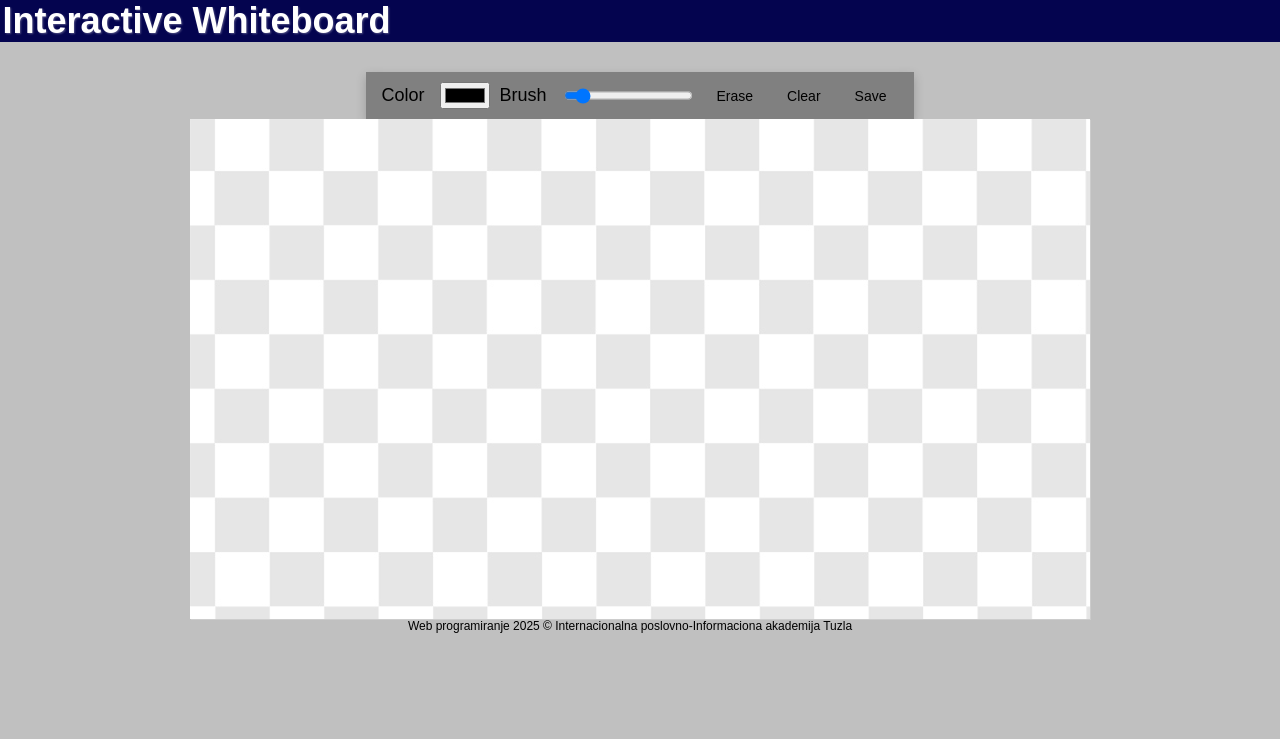
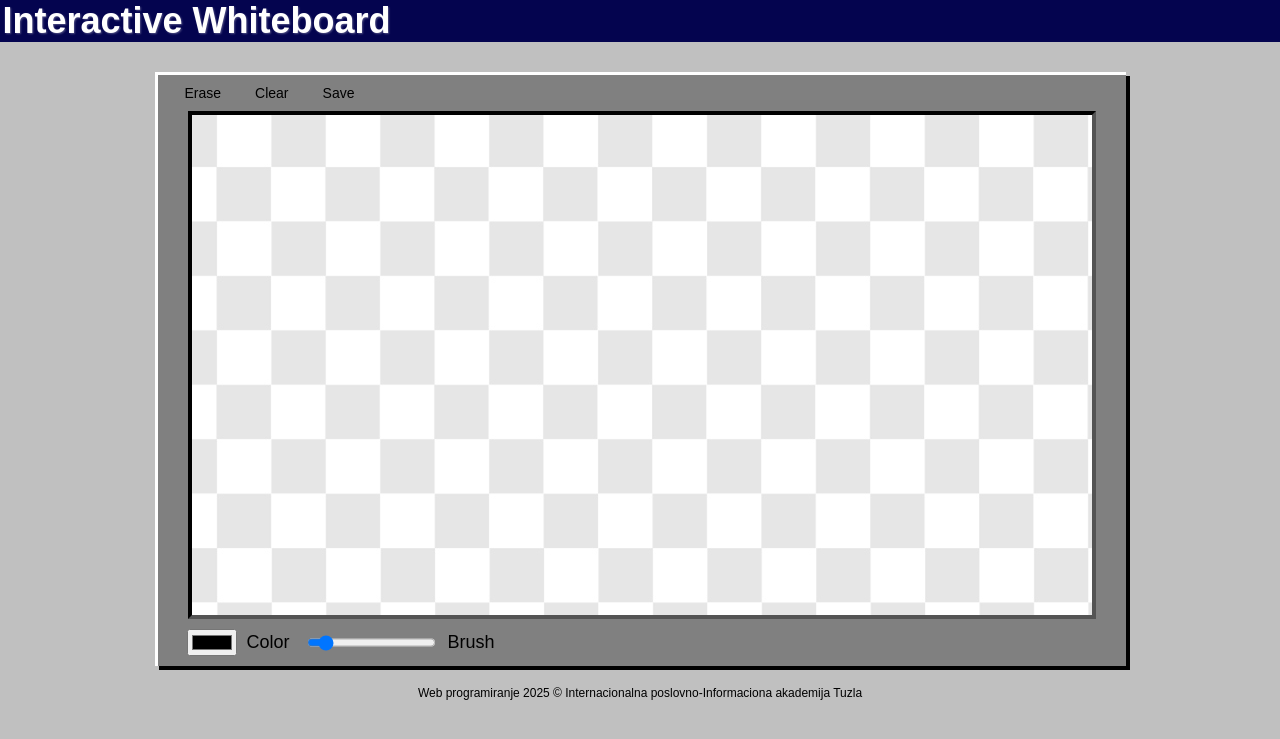
Before and after one commit to kenan324/Vjezbe-iz-Web-programiranja, a PHP site: page /studentGames/interactiveWhiteboard/interactiveWhiteboard.html in a window 1280 px wide. Shown: the top 739 px of the page. Run offline with PHP 8.4, Linux system fonts and the light colour scheme.

Commit message:
feat: update page layout for MS 90 styling
Reworked the page layout to include sidebars. Adjusted
padding/margin in the toolbar for improved readability.
Added border and boxshadow to the .container to
match MS 90 style. Changed the margin of
footer to separate from .container. And remove
boxshadow from canvas.

bugfix: prevent top toolbar buttons from altering
padding.

```diff
--- a/Projekat_1/studentGames/interactiveWhiteboard/css/stylesheet.css
+++ b/Projekat_1/studentGames/interactiveWhiteboard/css/stylesheet.css
@@ -21,22 +21,56 @@ h1{
 
 }
 
-.toolbar{
+.toolbar, .sidebar{
     background: #808080;
     padding: 10px 15px;
-    box-shadow: 0 4px 10px rgba(0,0,0,0.2);
     display: flex;
     flex-wrap: wrap;
     text-align: center;
-    justify-content: center;
     gap: 10px;
 
 }
+
+.toolbar{
+    box-shadow:4px 4px rgba(0,0,0,1);
+    border:3px rgb(255, 255, 255);
+    border-style:solid;
+    border-bottom: 2px;
+    border-right:0px;
+    z-index: 1;
+    position: relative;
+}
+
+.sidebar{
+    box-shadow: 4px 4px rgba(0,0,0,1);
+    border-left:solid 3px white;
+    z-index: 1;
+}
+.sidebar:last-child{
+    border: none;
+}
+
+.toolbar:last-child{
+    padding-left: 29px;
+    border-top: 2px;
+    box-shadow: 4px 4px rgba(0,0,0,1);
+    z-index: 2;
+    position: relative;
+}
+
 
 .toolbar label{
     margin: 0 5px 0 0;
     padding-top: 2.5px;
 }
+
+
+.sidebar-board{
+    display: flex;
+    flex-direction: row;
+    z-index: 1;
+}
+
 
 button{
     background: #808080;
@@ -44,27 +78,28 @@ button{
     padding: 0px 12px;
     font-size: 14px;
     cursor: pointer;
-    transition: color font-size 0.2s;
+    transition: all 0.2s;
 }
 
 button:hover{
     color: #646464;
-    font-size: 15px;
+    transform: scale(1.07);
 }
 
 canvas{
     background: url("/Projekat_1/studentGames/interactiveWhiteboard/picture/checkerboard.jpg");
     cursor: url("/Projekat_1/studentGames/interactiveWhiteboard/picture/marker.png")
             0 20, auto;
-    box-shadow: 1px 1px rgba(255, 255, 255, 0.2);
     width: 900px;
     height: 500px;
     min-width: 550px;
     min-height: 200px;
     touch-action: none;
+    z-index: 10;
+    border: 4px inset black;
 }
 
 footer{
-    margin: 0 20px 0 0;
+    margin: 20px 0 0 0;
     font-size: 12px;
 }
--- a/Projekat_1/studentGames/interactiveWhiteboard/interactiveWhiteboard.html
+++ b/Projekat_1/studentGames/interactiveWhiteboard/interactiveWhiteboard.html
@@ -8,16 +8,24 @@
 </head>
 <body>
     <h1>Interactive Whiteboard</h1>
-    <div class="toolbar">
-        <label for="colorPicker">Color</label>
-        <input type="color" id="colorPicker" value="#000000">
-        <label for="sizeBrush">Brush</label>
-        <input type="range" id="sizeBrush" min="1" max="20" value="3">
-        <button id="eraserBtn">Erase</button>
-        <button id="clearBtn">Clear</button>
-        <button id="saveBtn">Save</button>
+    <div class="container">
+            <div class="toolbar">
+                <button id="eraserBtn">Erase</button>
+                <button id="clearBtn">Clear</button>
+                <button id="saveBtn">Save</button>
+            </div>
+            <div class="sidebar-board">
+                <div class="sidebar"></div>
+                <canvas id="board"></canvas>
+                <div class="sidebar"></div>
+            </div>
+            <div class="toolbar" id="bottomBar">
+                <input type="color" id="colorPicker" value="#000000">
+                <label for="colorPicker">Color</label>
+                <input type="range" id="sizeBrush" min="1" max="20" value="3">
+                <label for="sizeBrush">Brush</label>
+            </div>
     </div>
-    <canvas id="board"></canvas>
     <footer>
         Web programiranje 2025 &copy Internacionalna poslovno-Informaciona akademija Tuzla
     </footer>
```
